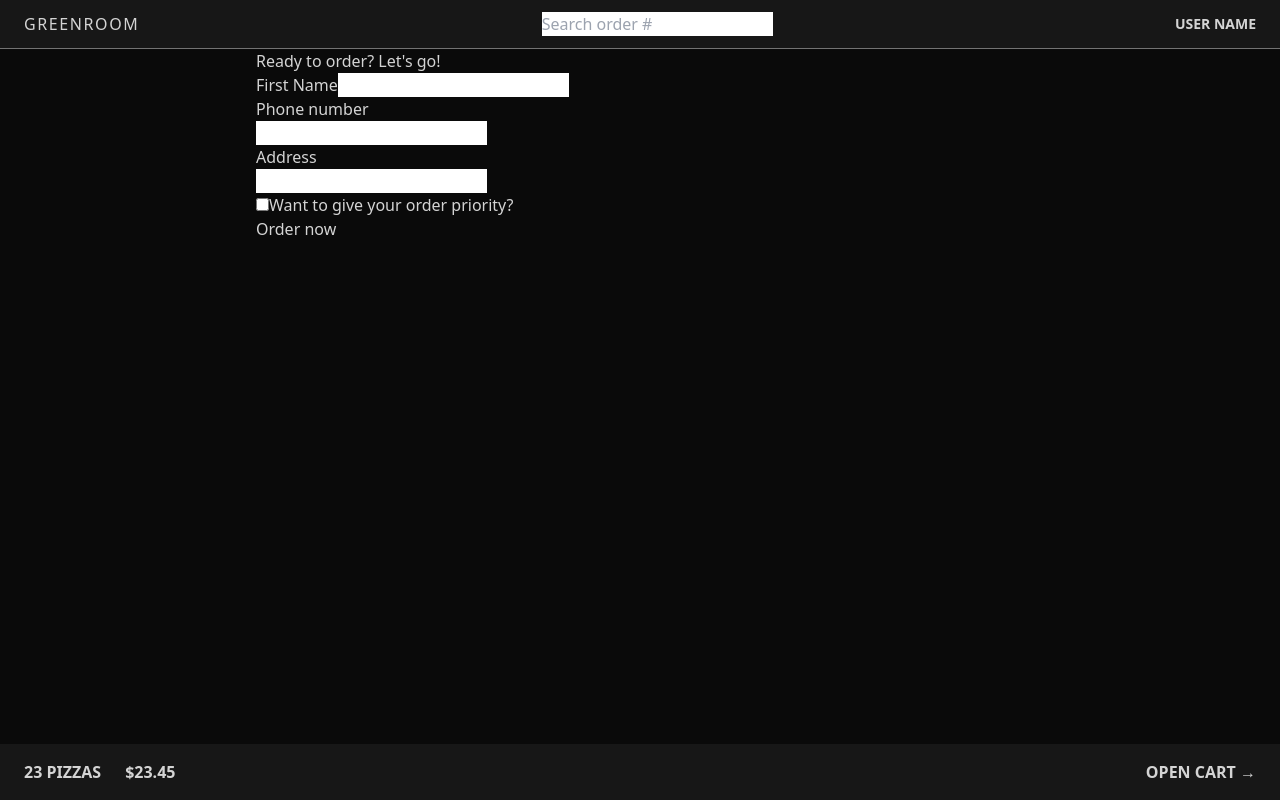
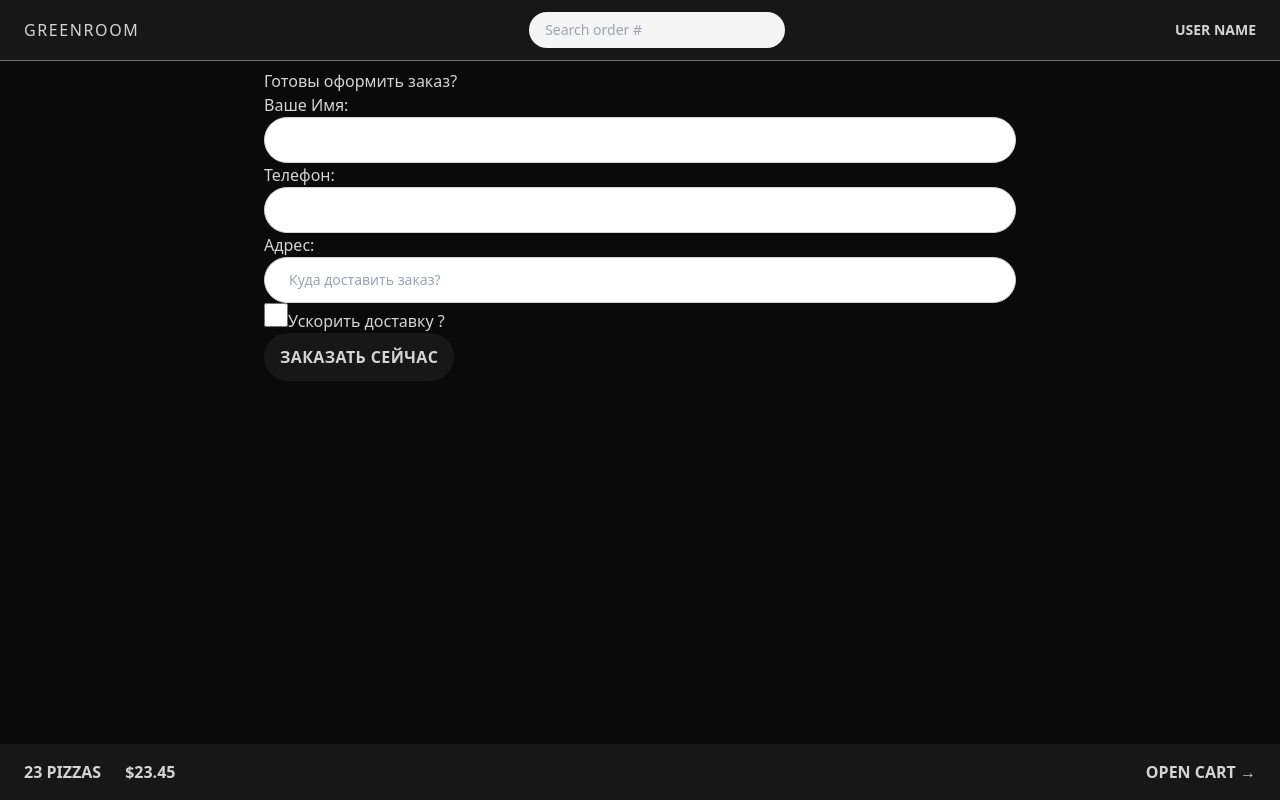
Before and after one commit to stpkkk/greenroom-store, a React (Vite) app: page /order/new in a window 1280 px wide. Built offline with nearby package versions, Linux system fonts and the light colour scheme; what miragejs would draw is missing.

Commit message:
feat: inputs, links and buttons styles

```diff
--- a/index.css
+++ b/index.css
@@ -2,11 +2,10 @@
 @tailwind components;
 @tailwind utilities;
 
-/* body {
-	font-family: system-ui, -apple-system, BlinkMacSystemFont, 'Segoe UI', Roboto,
-		Oxygen, Ubuntu, Cantarell, 'Open Sans', 'Helvetica Neue', sans-serif;
-	background-color: #f7f7f7;
-	color: #444;
+@layer components {
+	.input {
+		@apply w-full rounded-full border border-neutral-300 px-4 py-2 text-sm text-neutral-500 transition-all duration-300 focus:outline-none focus:ring focus:ring-neutral-500 md:px-6 md:py-3
+	}
 }
 
 /* https://dev.to/afif/i-made-100-css-loaders-for-your-next-project-4eje */
--- a/src/features/cart/Cart.tsx
+++ b/src/features/cart/Cart.tsx
@@ -29,16 +29,21 @@ function Cart() {
 
 	return (
     <div>
-			<Link to='/menu'>&larr; Back to menu</Link>
+      <Link
+        to="/menu"
+        className="hover: text-sm text-blue-500 underline hover:text-blue-600"
+      >
+        &larr; Back to menu
+      </Link>
 
       <h2>Your cart, %NAME%</h2>
 
       <div>
-				<Link to='/order/new'>Order pizzas</Link>
+        <Link to="/order/new">Order pizzas</Link>
         <button>Clear cart</button>
       </div>
     </div>
-	)
+  );
 }
 
 export default Cart
--- a/src/features/order/CreateOrder.tsx
+++ b/src/features/order/CreateOrder.tsx
@@ -95,18 +95,18 @@ const CreateOrder: React.FC = () => {
 	}
 
 	return (
+    <div className="p-2">
+      <h2>Готовы оформить заказ?</h2>
+      <Form method="post" onSubmit={handleSubmit}>
         <div>
-			<h2>Ready to order? Let's go!</h2>
-			<Form method='post' onSubmit={handleSubmit}>
-				<div>
-					<label>First Name</label>
-					<input type='text' name='customer' required />
+          <label>Ваше Имя:</label>
+          <input className="input" type="text" name="customer" required />
         </div>
 
         <div>
-					<label>Phone number</label>
+          <label>Телефон:</label>
           <div>
-						<input type='tel' name='phone' required />
+            <input className="input" type="tel" name="phone" required />
             {formErrors.phone && (
               <p style={{ color: 'red' }}>{formErrors.phone}</p>
             )}
@@ -114,31 +114,42 @@ const CreateOrder: React.FC = () => {
         </div>
 
         <div>
-					<label>Address</label>
+          <label>Адрес:</label>
           <div>
-						<input type='text' name='address' required />
+            <input
+              className="input"
+              type="text"
+              name="address"
+              placeholder="Куда доставить заказ?"
+              required
+            />
           </div>
         </div>
 
         <div>
           <input
-						type='checkbox'
-						name='priority'
-						id='priority'
-						onChange={e => setWithPriority(e.target.checked)}
+            className="size-6 accent-neutral-500 focus:outline-none focus:ring focus:ring-neutral-500 focus:ring-offset-2"
+            type="checkbox"
+            name="priority"
+            id="priority"
+            onChange={(e) => setWithPriority(e.target.checked)}
           />
-					<label htmlFor='priority'>Want to give your order priority?</label>
+          <label htmlFor="priority">Ускорить доставку ?</label>
         </div>
 
         <div>
-					<input type='hidden' name='cart' value={JSON.stringify(cart)} />
-					<button type='submit' disabled={isSubmitting}>
-						{isSubmitting ? 'Placing order...' : 'Order now'}
+          <input type="hidden" name="cart" value={JSON.stringify(cart)} />
+          <button
+            type="submit"
+            disabled={isSubmitting}
+            className="inline-block rounded-full bg-neutral-900 px-4 py-3 font-semibold uppercase tracking-wide transition-colors duration-300 hover:bg-neutral-800 focus:outline-none focus:ring focus:ring-neutral-500 focus:ring-opacity-50 focus:ring-offset-2 disabled:cursor-not-allowed"
+          >
+            {isSubmitting ? 'Размещаем заказ...' : 'Заказать сейчас'}
           </button>
         </div>
       </Form>
     </div>
-	)
+  );
 }
 
 export default CreateOrder
--- a/src/features/order/SearchOrder.tsx
+++ b/src/features/order/SearchOrder.tsx
@@ -20,7 +20,7 @@ function SearchOrder() {
         placeholder="Search order #"
         value={query}
         onChange={(e) => setQuery(e.target.value)}
-        className="max-w-50 w-full"
+        className="w-28 rounded-full bg-neutral-100 px-4 py-2 text-sm text-neutral-900 transition-all duration-300 focus:outline-none focus:ring focus:ring-neutral-500 sm:w-64 sm:focus:w-72"
       />
     </form>
   );
```
Lines whose indentation alone changed are shown as unchanged.
